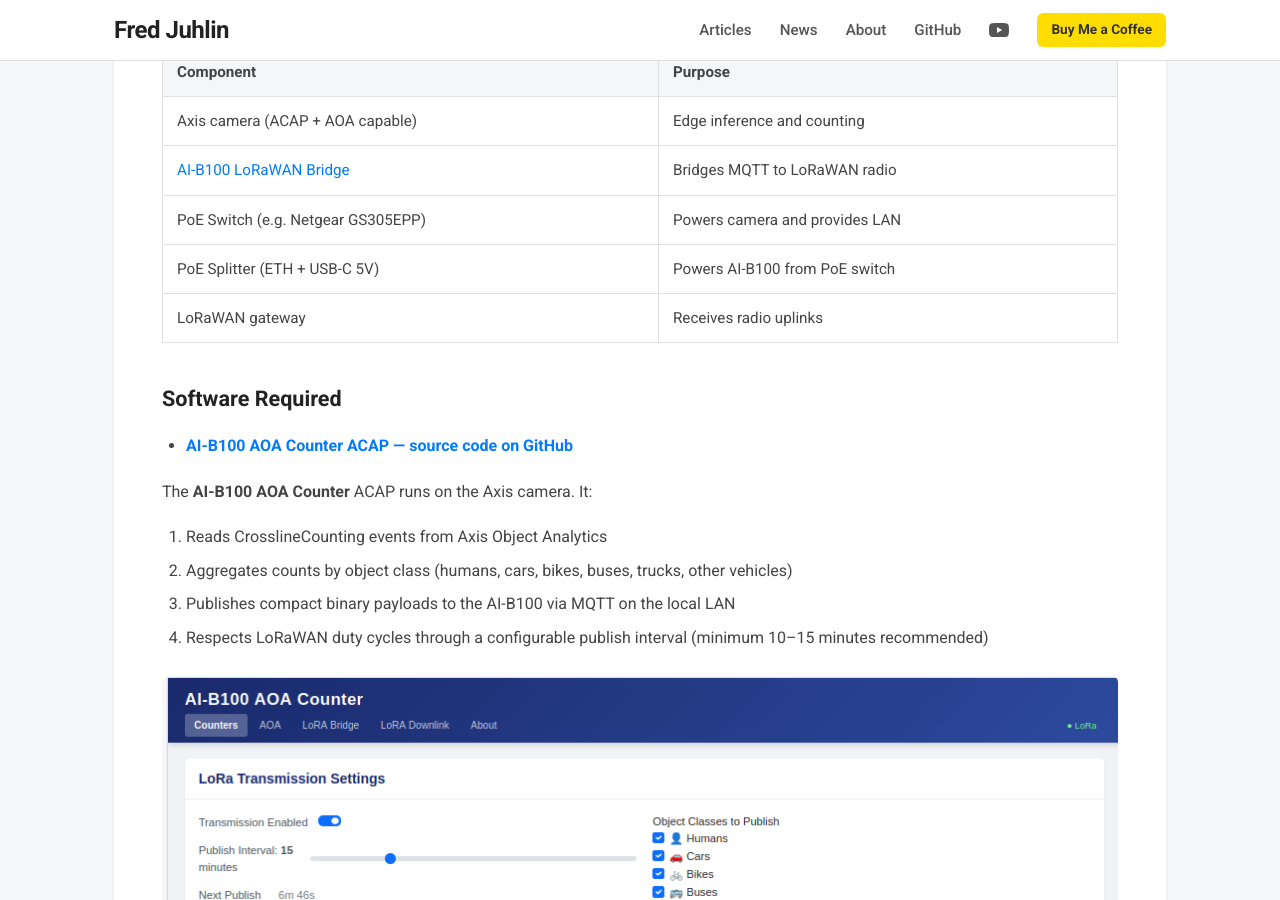
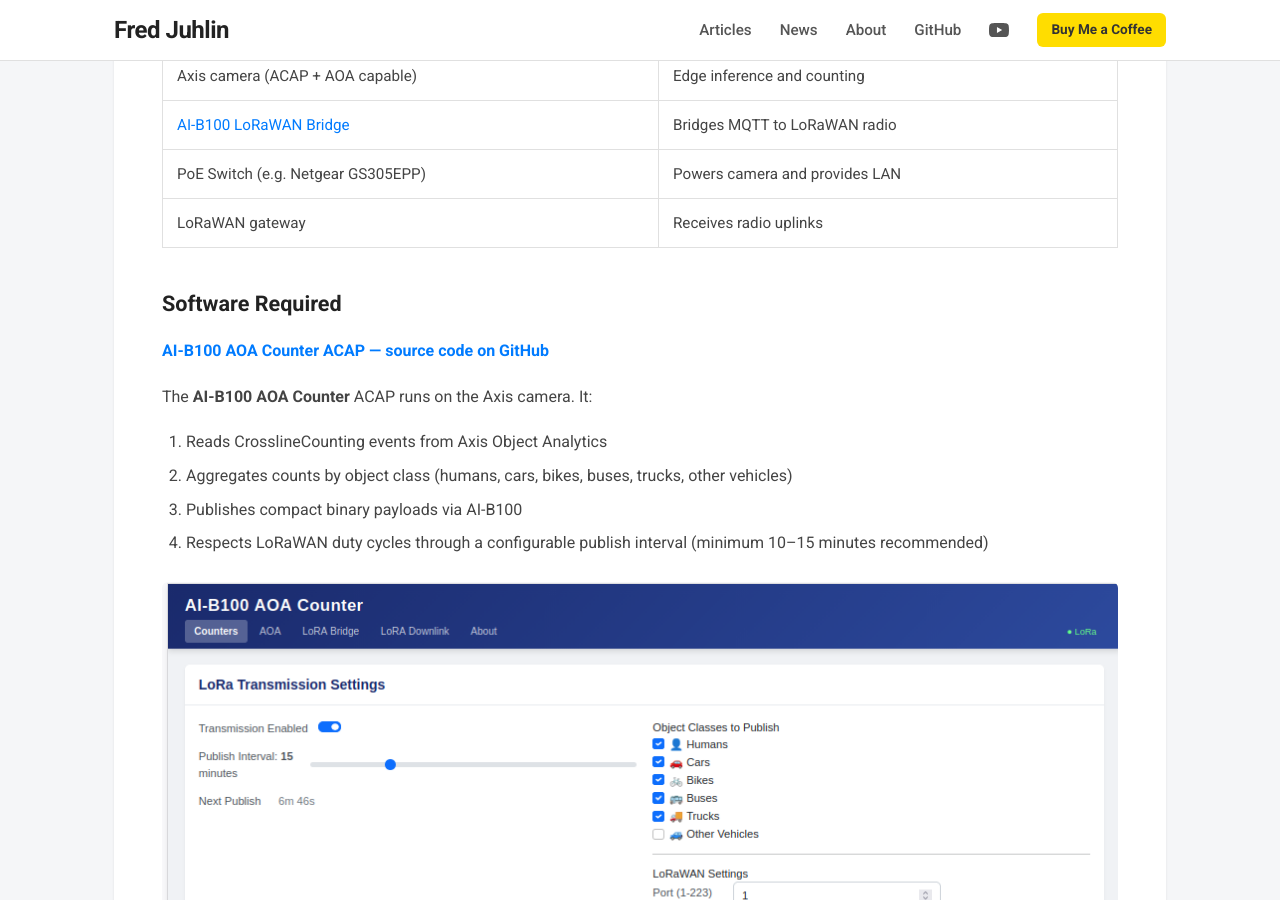
Before and after one commit to pandosme/pandosme.github.io, a Jekyll site: the page built from docs/_posts/2026-03-18-axis-aoa-counter-lorawan.md, in a window 1280 px wide and 900 px high, scrolled down 1323 px. Built offline with Jekyll 4.4.1, drawn with Linux system fonts in a browser that asks for light colours; some of the changed text lies outside the part shown.

Commit message:
AI-B100 Adjustments

```diff
--- a/docs/_posts/2026-03-18-axis-aoa-counter-lorawan.md
+++ b/docs/_posts/2026-03-18-axis-aoa-counter-lorawan.md
@@ -7,8 +7,6 @@ image: /assets/ai-b100-banner.png
 ---
 
 Axis cameras running Axis Object Analytics can count people, vehicles, and other objects with high accuracy — but getting those counts out of a remote or network-constrained site has always been a friction point. This article shows how to bridge that gap using the **AI-B100 LoRaWAN Bridge** from AI Embedded Nordic and a dedicated ACAP, sending live counter data over LoRaWAN without any internet connection or cloud subscription.
-
-**[ACAP source code on GitHub](https://github.com/pandosme/AI-B100)**
 
 ---
 
@@ -39,17 +37,16 @@ For an Axis camera running Axis Object Analytics, the data payload is tiny: a ha
 | Axis camera (ACAP + AOA capable) | Edge inference and counting |
 | [AI-B100 LoRaWAN Bridge](https://ai-embedded.se/ai-b100/) | Bridges MQTT to LoRaWAN radio |
 | PoE Switch (e.g. Netgear GS305EPP) | Powers camera and provides LAN |
-| PoE Splitter (ETH + USB-C 5V) | Powers AI-B100 from PoE switch |
 | LoRaWAN gateway | Receives radio uplinks |
 
 ## Software Required
-- **[AI-B100 AOA Counter ACAP — source code on GitHub](https://github.com/pandosme/AI-B100)**
+**[AI-B100 AOA Counter ACAP — source code on GitHub](https://github.com/pandosme/AI-B100)**
 
 The **AI-B100 AOA Counter** ACAP runs on the Axis camera. It:
 
 1. Reads CrosslineCounting events from Axis Object Analytics
 2. Aggregates counts by object class (humans, cars, bikes, buses, trucks, other vehicles)
-3. Publishes compact binary payloads to the AI-B100 via MQTT on the local LAN
+3. Publishes compact binary payloads via AI-B100
 4. Respects LoRaWAN duty cycles through a configurable publish interval (minimum 10–15 minutes recommended)
 
 ![ACAP Counter Page](/assets/ai-b100-acap-counter.png)
```
